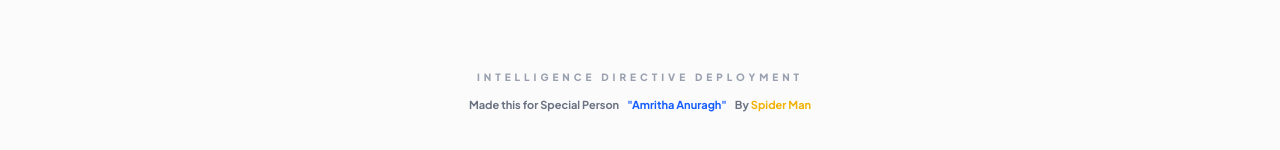
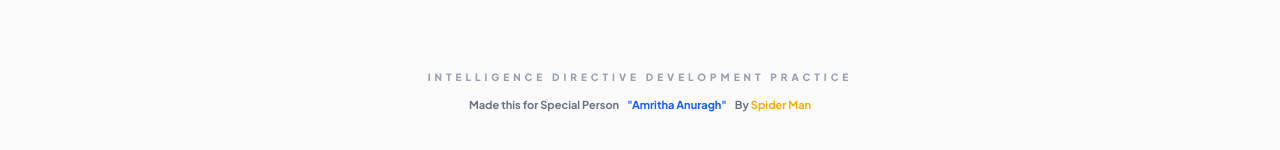
Before and after one commit to MD-Azhar-Hussain/INTELLEGIENCE-AI-HUB, a Next.js app in the folder frontend/: page / in a window 1280 px wide. Shown: the part 1845-1995 px from the top of the page. Built offline with nearby package versions, Linux system fonts and the light colour scheme; no server answers.

Commit message:
For frontend deployment pushing again again

```diff
--- a/frontend/src/app/layout.tsx
+++ b/frontend/src/app/layout.tsx
@@ -34,7 +34,7 @@ export default function RootLayout({
           </div>
           <footer className="py-20 border-t border-gray-100 dark:border-white/5 text-center mt-auto">
             <p className="text-[9px] md:text-[10px] font-black text-gray-400 uppercase tracking-[0.4em] mb-3">
-              Intelligence Directive Deployment
+              Intelligence Directive Development Practice
             </p>
             <p className="text-[11px] font-bold text-gray-500 dark:text-gray-400">
               Made this for Special Person
```
Also changed, not shown: 1 other file (tests, documents, lock files or other folders).
